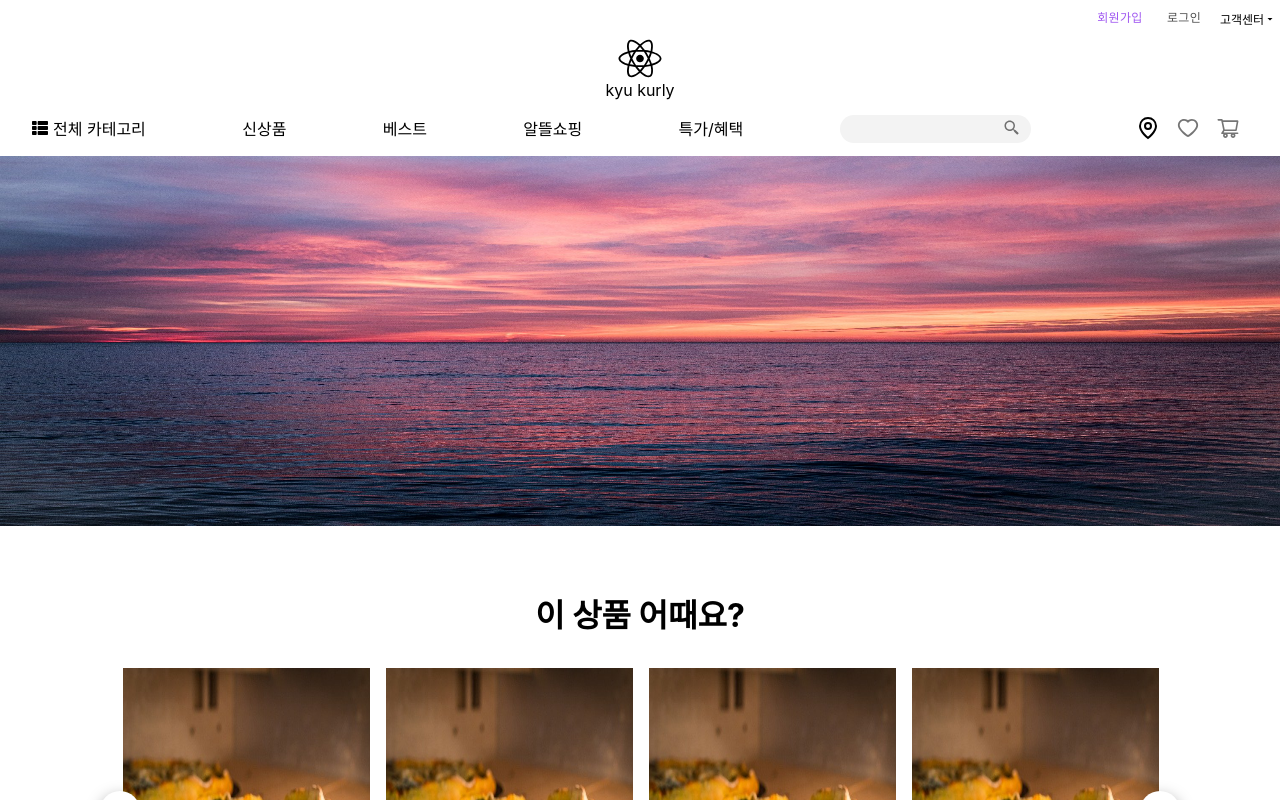
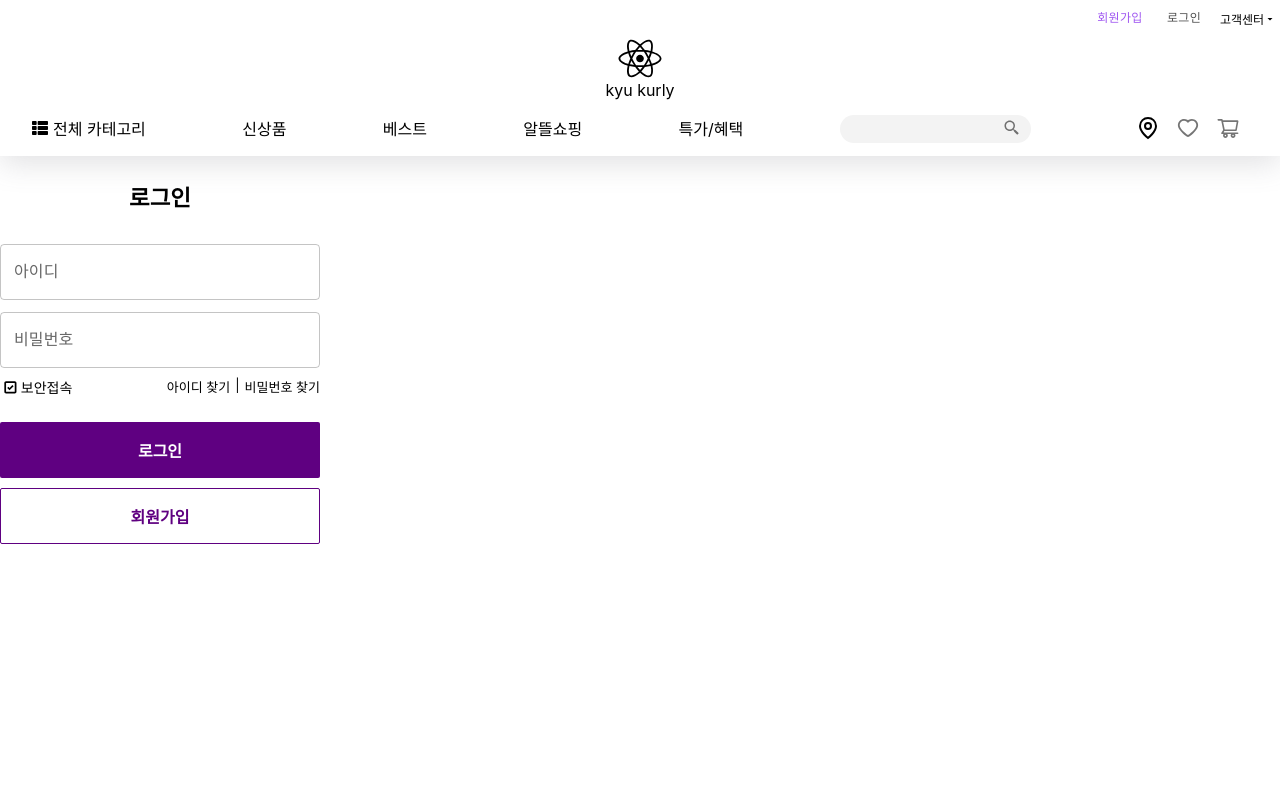
Before and after one commit to NeatKYU/react-kurly-demo, a React (Create React App) app: page /login in a window 1280 px wide. Shown: the top 800 px of the page. Built offline with nearby package versions, Linux system fonts and the light colour scheme; grey boxes are pictures that could not be loaded.

Commit message:
로그인폼 완성

```diff
--- a/package.json
+++ b/package.json
@@ -22,7 +22,9 @@
     "prop-types": "^15.8.1",
     "react": "^17.0.2",
     "react-dom": "^17.0.2",
+    "react-hook-form": "^7.24.0",
     "react-icons": "^4.3.1",
+    "react-router-dom": "^6.2.1",
     "react-scripts": "5.0.0",
     "react-slick": "^0.28.1",
     "slick-carousel": "^1.8.1",
--- a/src/App.tsx
+++ b/src/App.tsx
@@ -1,14 +1,12 @@
+import styled from 'styled-components';
 import { HeaderComponent } from '@components/header/Component';
-import { Slider } from '@components/slider/MainSlider';
-import styled from 'styled-components';
-import { ProductSlider } from '@components/slider/ProductSlider';
+import { Routes } from './routes';
 
 function App() {
   return (
     <>
       <HeaderComponent/>
-      <Slider/>
-      <ProductSlider/>
+      <Routes/>
       <Body/>
     </>
   );
--- a/src/components/header/Component.tsx
+++ b/src/components/header/Component.tsx
@@ -11,11 +11,11 @@ interface HeaderComponentProps {
 export const HeaderComponent = () => {
 
 return (
-	 <Container>
+	<Container>
 	 	<UserMemu/>
 		<LogoLayout/>
 		<GrobalMenu/>
-	 </Container>
+	</Container>
  )
 }
 
@@ -26,4 +26,6 @@ HeaderComponent.prototype = {
 const Container = styled.div`
 	width: 100%;
 	box-shadow: rgba(100, 100, 111, 0.2) 0px 7px 29px 0px;
+	position: sticky;
+	top: -6.3rem;
 `
--- a/src/components/header/GrobalMenu.tsx
+++ b/src/components/header/GrobalMenu.tsx
@@ -57,9 +57,6 @@ const Container = styled.div`
 	align-items: center;
 	justify-content: space-between;
 
-	position: sticky;
-	top: 0;
-
 	div {
 		cursor: pointer;
 
--- /dev/null
+++ b/src/components/login/Login.tsx
@@ -0,0 +1,98 @@
+import styled from 'styled-components';
+import Proptypes from 'prop-types';
+import { useForm } from 'react-hook-form';
+import { LoginButtonSet } from '@components/login/LoginButtonSet';
+
+import TextField from '@mui/material/TextField';
+
+interface LoginProps {
+
+}
+
+export const Login = () => {
+
+	const {
+		register,
+		handleSubmit,
+		formState: { errors }
+	} = useForm();
+
+	const onSubmit = () => {
+		console.log('hi')
+	}
+
+	return (
+		<Container>
+			<div className='login-title'>로그인</div>
+			<form onSubmit={handleSubmit(onSubmit)}>
+				<TextField
+					{...register('name', {required: true})}
+					id="outlined-basic"
+					label="아이디"
+					variant="outlined"
+					error={errors.name}
+					margin="dense"
+					fullWidth
+				/>
+				<TextField
+					{...register('password', {required: true})}
+					id="outlined-basic"
+					label="비밀번호"
+					variant="outlined"
+					error={errors.password}
+					margin="dense"
+					fullWidth
+				/>
+				<LoginButtonSet/>
+				<input className='submit-button' type='submit' value='로그인' />
+				<button className='register-button'>
+					회원가입
+				</button>
+			</form>
+		</Container>
+	)
+}
+
+Login.prototype = {
+
+}
+
+const Container = styled.div`
+	width: 20rem;
+	height: 30rem;
+	display: flex;
+	flex-direction: column;
+	align-items: center;
+
+	.login-title {
+		font-size: 1.4rem;
+		font-weight: bold;
+		height: 5rem;
+		display: flex;
+		align-items: center;
+	}
+
+	.submit-button {
+		width: 100%;
+		height: 56px;
+		background-color: #5f0081;
+		color: white;
+		border-radius: 2px;
+		border: 0px;
+		font-size: 1rem;
+		font-weight: bold;
+		margin-bottom: 10px;
+	}
+
+	.register-button {
+		width: 100%;
+		height: 56px;
+		background-color: #fff;
+		color: #5f0081;
+		border-radius: 2px;
+		font-size: 1rem;
+		font-weight: bold;
+		border: 1px solid #5f0081;
+	}
+
+`
--- /dev/null
+++ b/src/components/login/LoginButtonSet.tsx
@@ -0,0 +1,69 @@
+import styled from 'styled-components';
+import Proptypes from 'prop-types';
+import { BiCheckbox, BiCheckboxChecked } from 'react-icons/bi'
+
+interface LoginButtonSetProps {
+
+}
+
+export const LoginButtonSet = () => {
+
+	return (
+		<Container>
+			<div className='security-checkbox'>
+				{/* <BiCheckbox/> */}
+				<BiCheckboxChecked/>
+				<span>보안접속</span>
+			</div>
+			<div className='search-container'>
+				<span>아이디 찾기</span>
+				<div className='kan'>|</div>
+				<span>비밀번호 찾기</span>
+			</div>
+		</Container>
+	)
+}
+
+LoginButtonSet.prototype = {
+
+}
+
+const Container = styled.div`
+	width: 100%;
+	height: 50px;
+	display: flex;
+	justify-content: space-between;
+	padding-top: 5px;
+	box-sizing: border-box;
+
+	.security-checkbox {
+		width: 45%;
+		display: flex;
+		font-size: 14px;
+
+		svg, span {
+			cursor: pointer;
+		}
+	}
+
+	.search-container {
+		width: 50%;
+		display: flex;
+		font-size: 13px;
+		justify-content: flex-end;
+
+		span {
+			cursor: pointer;
+		}
+
+		.kan {
+			margin-left: 5px;
+			margin-right: 5px;
+		}
+	}
+
+	svg {
+		font-size: 1.3rem;
+	}
+
+`
--- a/src/components/slider/ProductSlider.tsx
+++ b/src/components/slider/ProductSlider.tsx
@@ -4,7 +4,6 @@ import Slider from 'react-slick';
 import "slick-carousel/slick/slick.css";
 import "slick-carousel/slick/slick-theme.css";
 
-import { makeStyles } from '@mui/styles';
 import IconButton from '@mui/material/IconButton';
 import { IoIosArrowForward, IoIosArrowBack } from "react-icons/io";
 
@@ -16,8 +15,6 @@ interface ProductSliderProps {
 
 
 export const ProductSlider = () => {
-
-	const iconButton = useStyles();
 
 	function NextArrow(props: any) {
 		const { className, style, onClick } = props;
@@ -118,11 +115,3 @@ const Container = styled.div`
 		font-weight: bold;
 	}
 `
-
-const useStyles = makeStyles({
-	root: {
-		'&:hover': {
-			backgroundColor: 'white',
-		}
-	}
-})
--- /dev/null
+++ b/src/pages/HomePage.tsx
@@ -0,0 +1,22 @@
+import styled from 'styled-components';
+import Proptypes from 'prop-types';
+import { Slider } from '@components/slider/MainSlider';
+import { ProductSlider } from '@components/slider/ProductSlider';
+
+interface HomePageProps {
+
+}
+
+export const HomePage = () => {
+
+	return (
+		<>
+			<Slider/>
+			<ProductSlider/>
+		</>
+	)
+}
+
+HomePage.prototype = {
+
+}
--- /dev/null
+++ b/src/pages/LoginPage.tsx
@@ -0,0 +1,20 @@
+import styled from 'styled-components';
+import Proptypes from 'prop-types';
+import { Login } from '@components/login/Login';
+
+interface LoginPageProps {
+
+}
+
+export const LoginPage = () => {
+
+return (
+	 <>
+	 	<Login/>
+	 </>
+ )
+}
+
+LoginPage.prototype = {
+
+}
--- /dev/null
+++ b/src/routes.tsx
@@ -0,0 +1,19 @@
+import { BrowserRouter, Routes as Switch, Route} from 'react-router-dom';
+import { HomePage } from '@pages/HomePage';
+import { LoginPage } from '@pages/LoginPage';
+
+export const Routes = () => {
+
+return (
+	 <BrowserRouter>
+	 	<Switch>
+			<Route path={'/'} element={<HomePage/>} />
+			<Route path={'/login'} element={<LoginPage/>}/>
+		</Switch>
+	 </BrowserRouter>
+ )
+}
+
+Routes.prototype = {
+
+}
--- a/tsconfig.paths.json
+++ b/tsconfig.paths.json
@@ -3,7 +3,8 @@
     "baseUrl": ".",
     "paths": {
       "@components/*": ["src/components/*"],
-			"@asset/*": ["src/asset/*"]
+			"@asset/*": ["src/asset/*"],
+			"@pages/*": ["src/pages/*"]
     }
   }
 }
```
Also changed, not shown: 1 other file (tests, documents, lock files or other folders).
